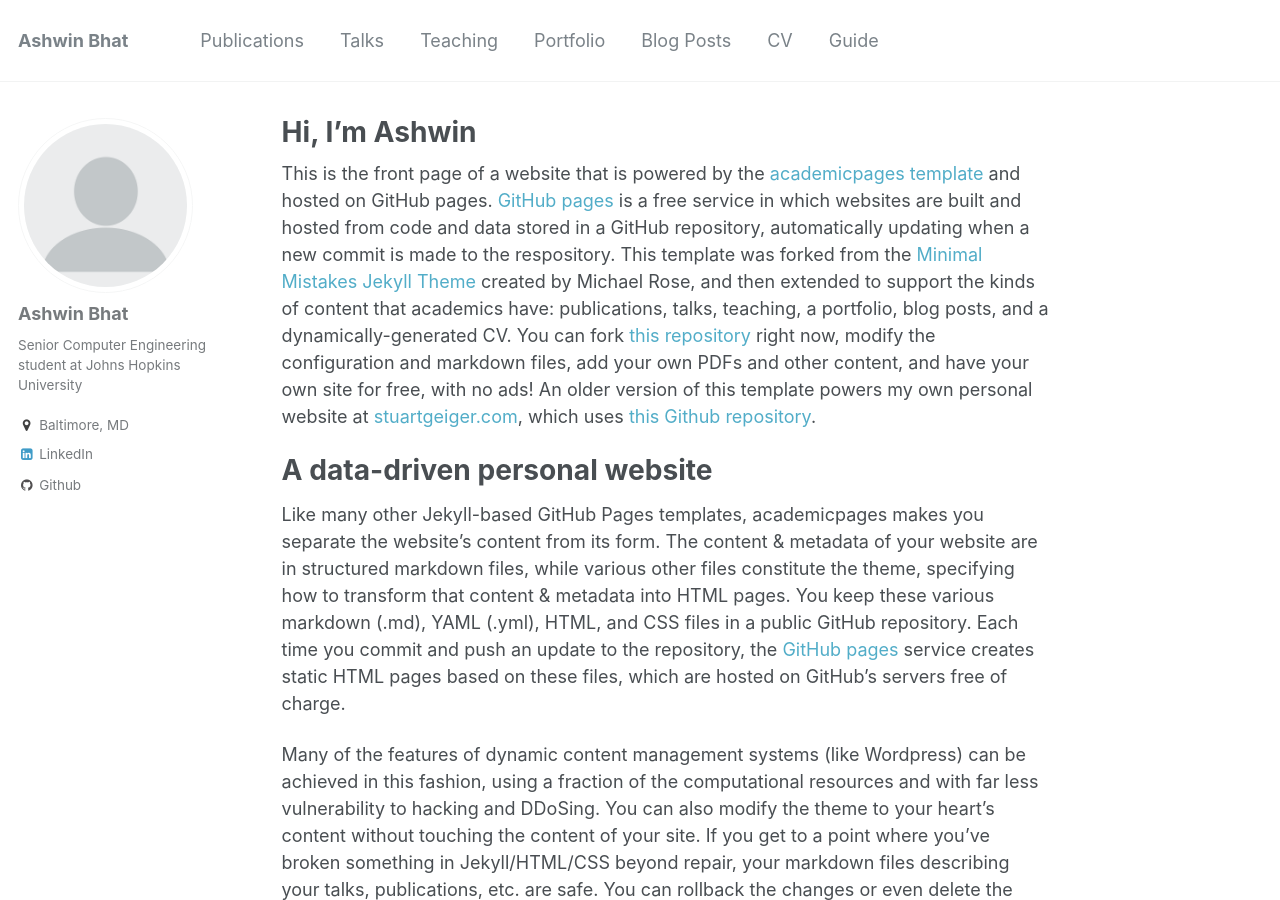
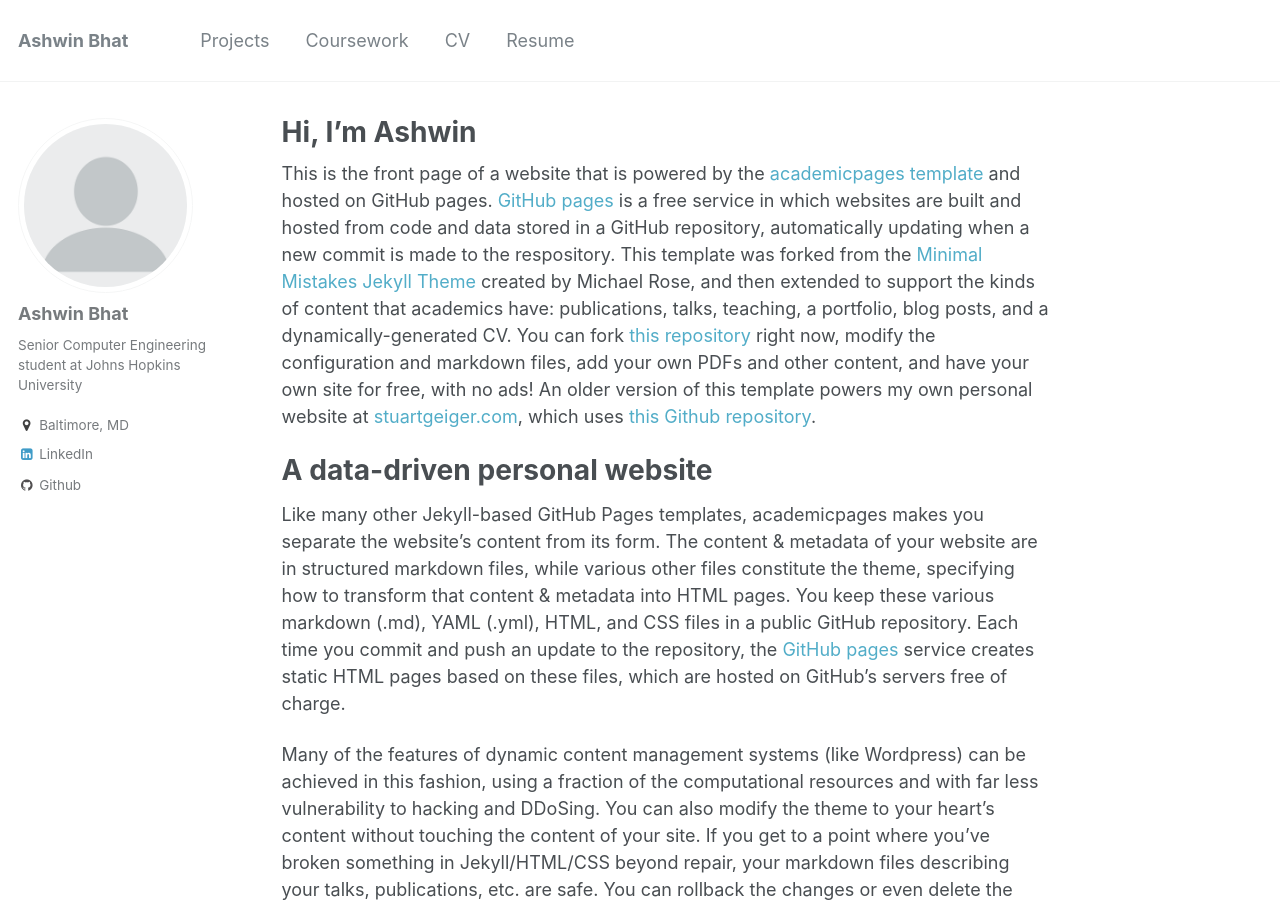
Before and after one commit to The-Shwin/the-shwin.github.io, a Jekyll site: the page built from _pages/about.md, in a window 1280 px wide and 900 px high. Built offline with Jekyll 4.4.1, drawn with Linux system fonts in a browser that asks for light colours.

Commit message:
Changed menu

```diff
--- a/_data/navigation.yml
+++ b/_data/navigation.yml
@@ -1,22 +1,14 @@
 # main links links
 main:
-  - title: "Publications"
-    url: /publications/
 
-  - title: "Talks"
-    url: /talks/
+  - title: "Projects"
+    url: /projects/
 
-  - title: "Teaching"
-    url: /teaching/
-
-  - title: "Portfolio"
-    url: /portfolio/
-
-  - title: "Blog Posts"
-    url: /year-archive/
+  - title: "Coursework"
+    url: /coursework/
 
   - title: "CV"
     url: /cv/
 
-  - title: "Guide"
-    url: /markdown/
+  - title: "Resume"
+    url: /resume/
```
Also changed, not shown: _pages/about.md (+1 -1 lines).
